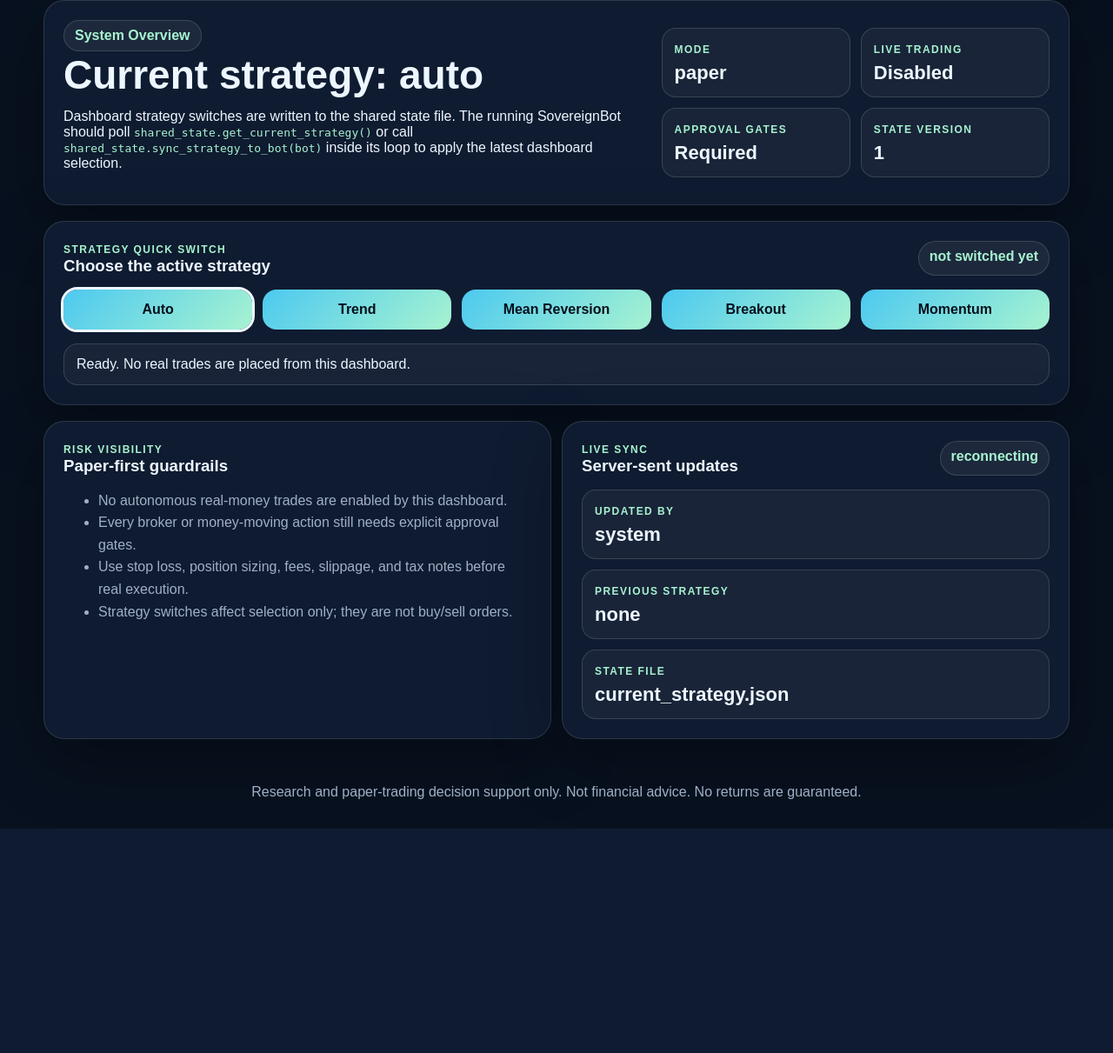
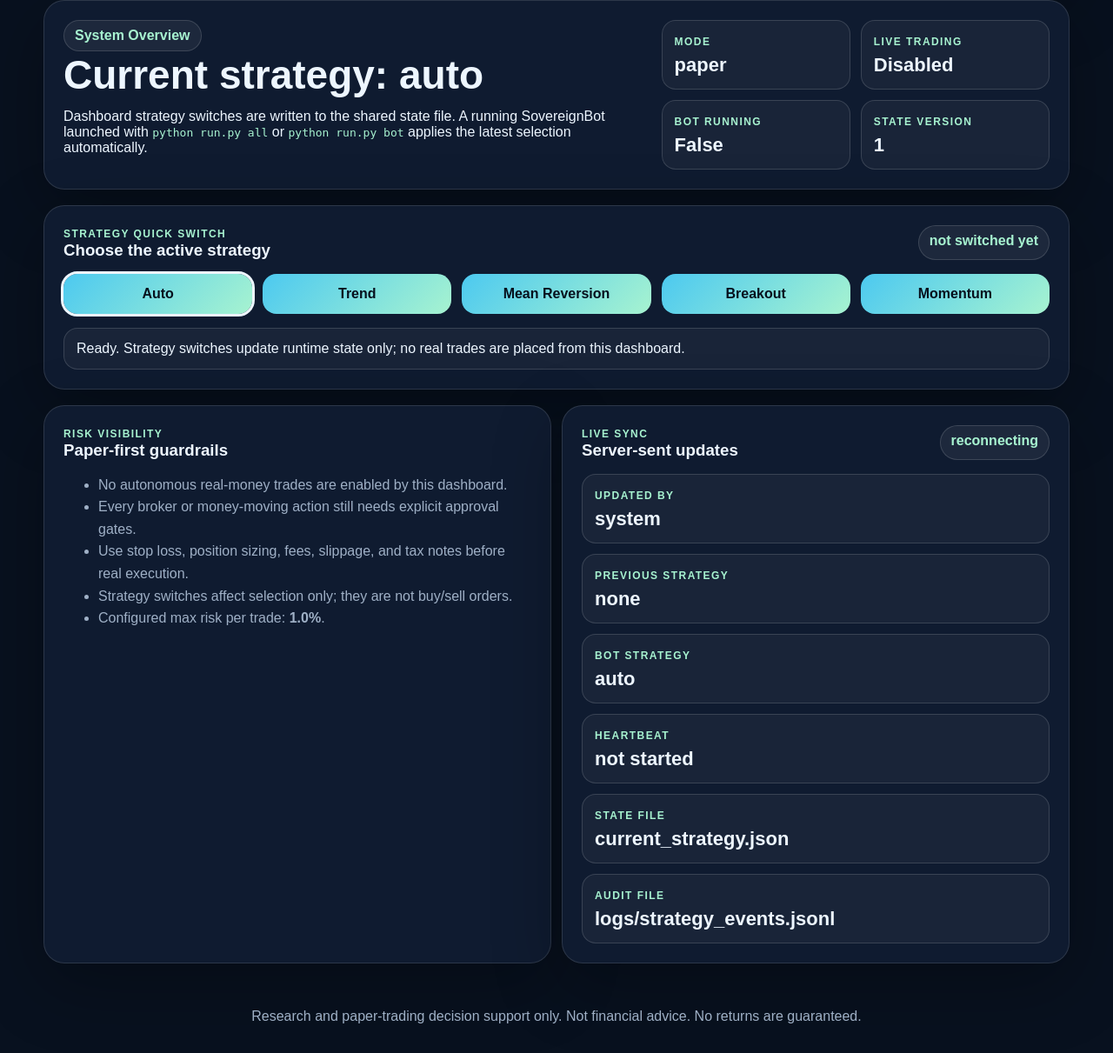
Before and after one commit to apperson420/Trader, a Flask app: page / in a window 1280 px wide. Shown: the part 258-1469 px from the top of the page at 87% size. Before the commit the page ends 1211 px from the top, so only its background shows below. Run offline with Flask 3, Linux system fonts and the light colour scheme; data that the repository does not hold is empty.

Commit message:
v1.4 - Show bot sync status in control center

```diff
--- a/web_dashboard/templates/index.html
+++ b/web_dashboard/templates/index.html
@@ -26,15 +26,14 @@
           <span class="badge">System Overview</span>
           <h2>Current strategy: <span id="activeStrategy">{{ payload.strategy }}</span></h2>
           <p>
-            Dashboard strategy switches are written to the shared state file. The running SovereignBot should poll
-            <code>shared_state.get_current_strategy()</code> or call <code>shared_state.sync_strategy_to_bot(bot)</code>
-            inside its loop to apply the latest dashboard selection.
+            Dashboard strategy switches are written to the shared state file. A running SovereignBot launched with
+            <code>python run.py all</code> or <code>python run.py bot</code> applies the latest selection automatically.
           </p>
         </div>
         <div class="overview-grid">
           <article><span>Mode</span><strong id="paperMode">{{ payload.risk.mode }}</strong></article>
           <article><span>Live Trading</span><strong>Disabled</strong></article>
-          <article><span>Approval Gates</span><strong>Required</strong></article>
+          <article><span>Bot Running</span><strong id="botRunning">{{ payload.runtime.bot_running }}</strong></article>
           <article><span>State Version</span><strong id="stateVersion">{{ payload.state.version }}</strong></article>
         </div>
       </section>
@@ -62,7 +61,7 @@
         </div>
 
         <div id="switchResult" class="result-box" aria-live="polite">
-          Ready. No real trades are placed from this dashboard.
+          Ready. Strategy switches update runtime state only; no real trades are placed from this dashboard.
         </div>
       </section>
 
@@ -79,6 +78,7 @@
             <li>Every broker or money-moving action still needs explicit approval gates.</li>
             <li>Use stop loss, position sizing, fees, slippage, and tax notes before real execution.</li>
             <li>Strategy switches affect selection only; they are not buy/sell orders.</li>
+            <li>Configured max risk per trade: <strong id="maxRisk">{{ payload.risk.max_risk_per_trade_percent }}%</strong>.</li>
           </ul>
         </article>
 
@@ -93,7 +93,10 @@
           <div class="sync-table">
             <div><span>Updated by</span><strong id="updatedBy">{{ payload.state.updated_by }}</strong></div>
             <div><span>Previous strategy</span><strong id="previousStrategy">{{ payload.state.previous_strategy or 'none' }}</strong></div>
+            <div><span>Bot strategy</span><strong id="botStrategy">{{ payload.runtime.bot_strategy }}</strong></div>
+            <div><span>Heartbeat</span><strong id="botHeartbeat">{{ payload.runtime.last_heartbeat_at or 'not started' }}</strong></div>
             <div><span>State file</span><strong id="stateFile">{{ payload.risk.state_file }}</strong></div>
+            <div><span>Audit file</span><strong id="auditFile">{{ payload.risk.audit_file }}</strong></div>
           </div>
         </article>
       </section>
```
